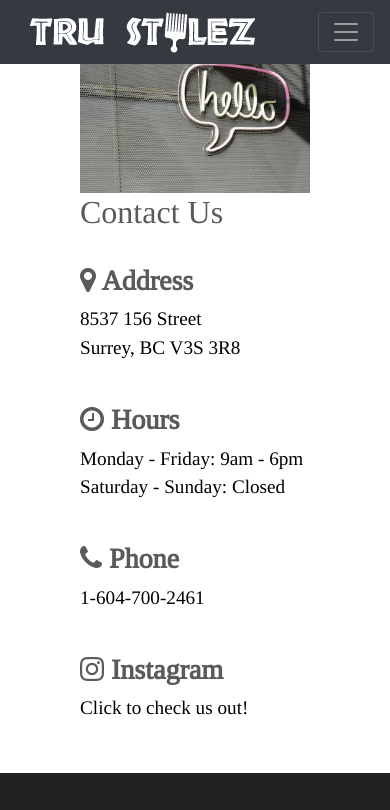
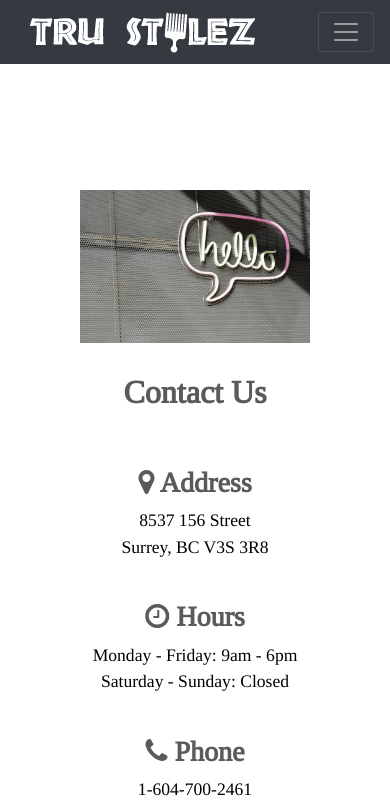
Before and after one commit to rjblee/tru_stylez, a plain HTML site: page contact.html in a window 390 px wide. Shown: the top 810 px of the page. Drawn offline with nearby package versions, Linux system fonts and the light colour scheme.

Commit message:
Add responsive design for mobile

```diff
--- a/css/contact.css
+++ b/css/contact.css
@@ -1,6 +1,17 @@
 .contactus-content {
     font-size: 1.2em;
     color: black;
+}
+
+.contactus {
+    padding-top: 200px;
+    padding-bottom: 50px;
+    text-align: center;
+}
+
+.contactus-header {
+    font-size: 3em;
+    font-weight: bold;
 }
 
 h3 {
@@ -8,15 +19,30 @@ h3 {
 }
 
 
-@media (max-width: 400px) {
+@media (max-width: 415px) {
     .div-1 {
         display: flex;
         flex-wrap: wrap;
         justify-content: center;
+        margin-bottom: 30px;
         order: 1;
     }
 
     .div-2 {
         order: 2;
     }
+
+    .contactus {
+        padding-top: 150px;
+        padding-bottom: 50px;
+    }
+
+    .contactus-header {
+        font-size: 2em;
+        margin-bottom: 30px;
+    }
+
+    .contactus-content {
+        font-size: 1.1em;
+    }
 }
```
